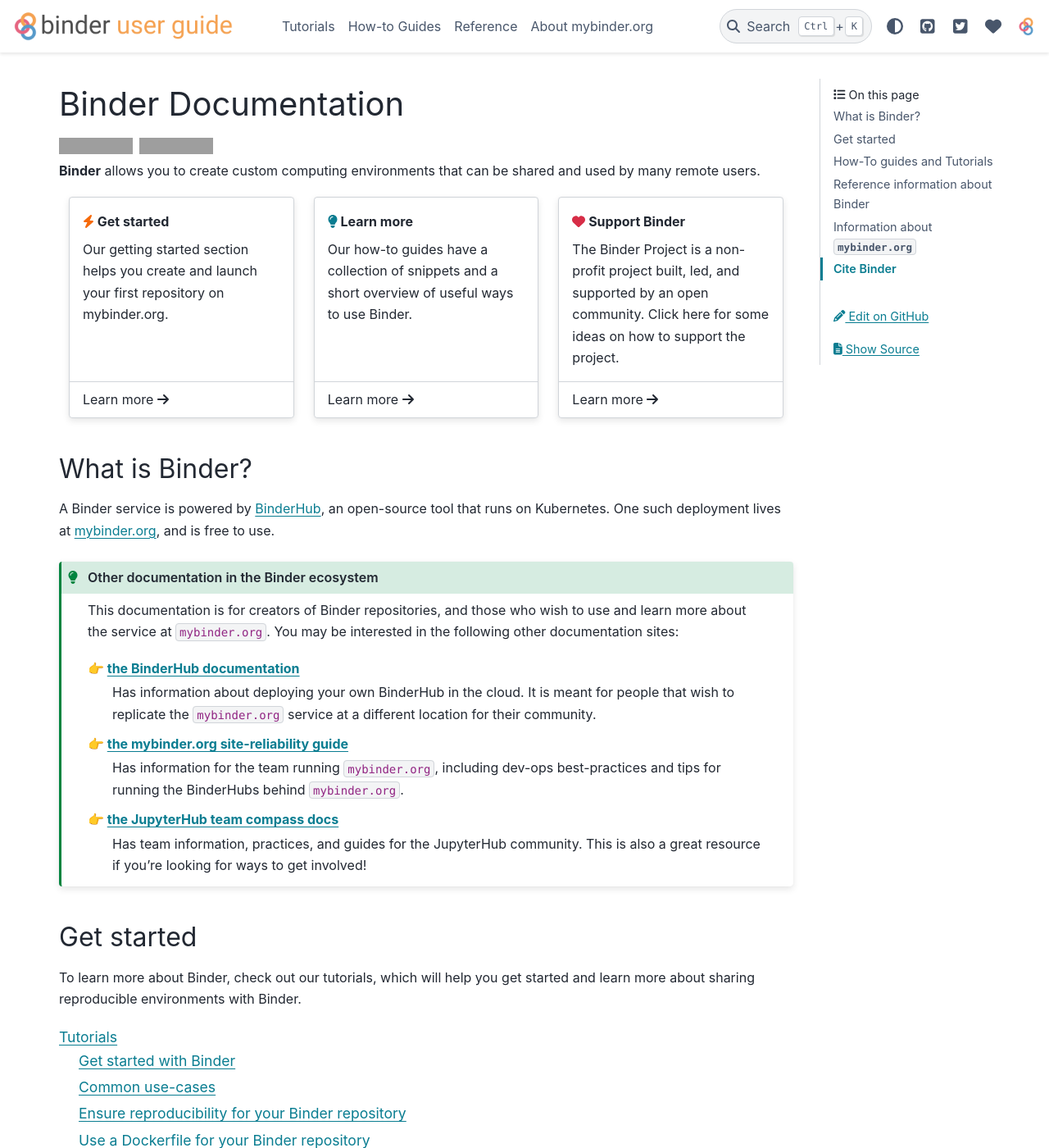
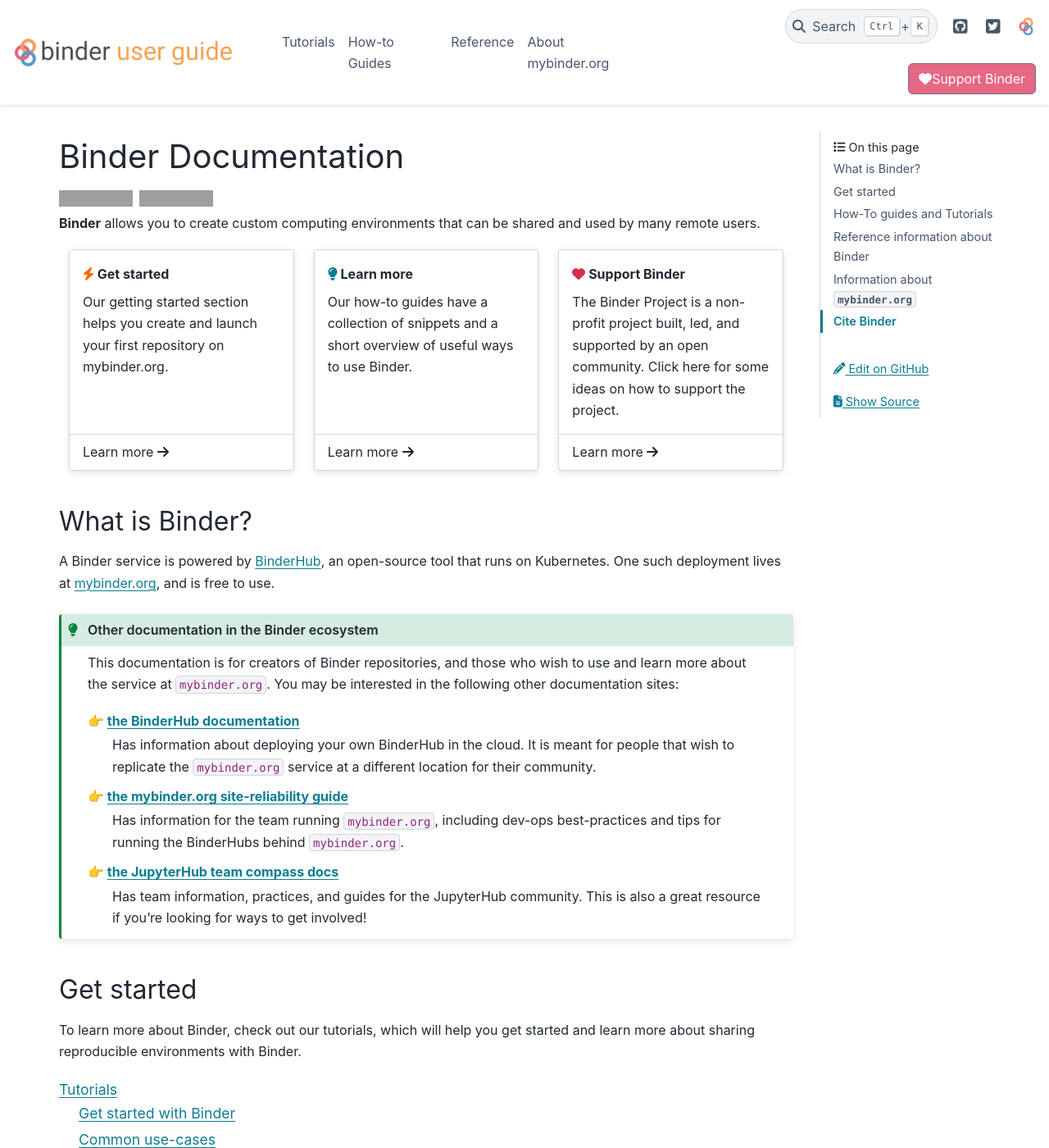
Before and after one commit to jupyterhub/mybinder.org-user-guide, a Sphinx documentation site: the page built from doc/index.md, in a window 1280 px wide and 1400 px high. Shown: the whole window at 82% size. Built offline with Sphinx 7.4.7 and the PyData theme 0.15.4, drawn with Linux system fonts in a browser that asks for light colours; pages that are not in the unit, such as notebooks, are missing from menus; grey boxes are pictures that could not be loaded.

Commit message:
Support binder button

```diff
--- a/doc/_static/custom.css
+++ b/doc/_static/custom.css
@@ -4,8 +4,17 @@
 }
 
 /* Header */
-i.fa.fa-heart {
-    color: #e66783;
+
+.support-button {
+    background-color: #e66783;
+}
+
+.support-button:hover {
+    background-color: #b9556b;
+}
+
+.support-button i {
+    padding-right: .5em;
 }
 
 /* Text elements */
--- /dev/null
+++ b/doc/_templates/support-button.html
@@ -0,0 +1 @@
+<a class="btn btn-secondary support-button" href="{ pathto('about/support', 0) }" role="button"><i class="fas fa-heart"></i>Support Binder</a>
--- a/doc/conf.py
+++ b/doc/conf.py
@@ -93,17 +93,13 @@
     "twitter_url": "https://twitter.com/mybinderteam",
     "icon_links": [
         {
-            "name": "Support",
-            "url": "https://mybinder.readthedocs.io/en/latest/about/support.html",
-            "icon": "fa fa-heart",
-        },
-        {
             "name": "Go to mybinder.org",
             "url": "https://mybinder.org",
             "icon": "_static/favicon.png",
             "type": "local",
         }
-   ]
+   ],
+   "navbar_end": ["navbar-icon-links", "support-button"],
 }
 
 html_context = {
```
